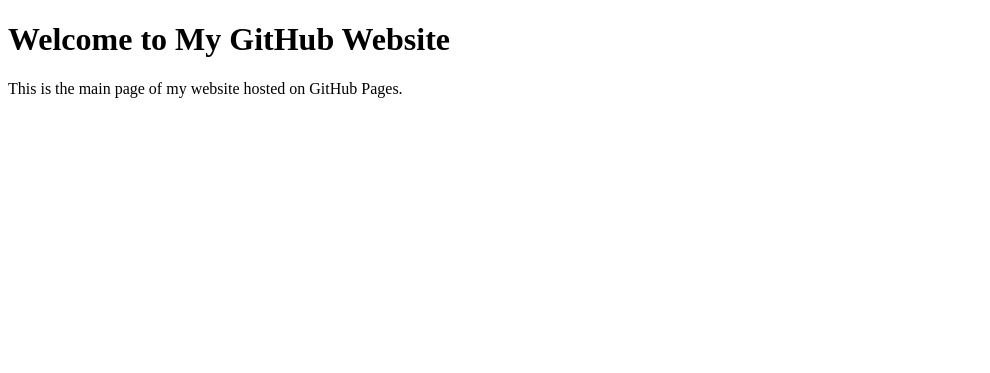
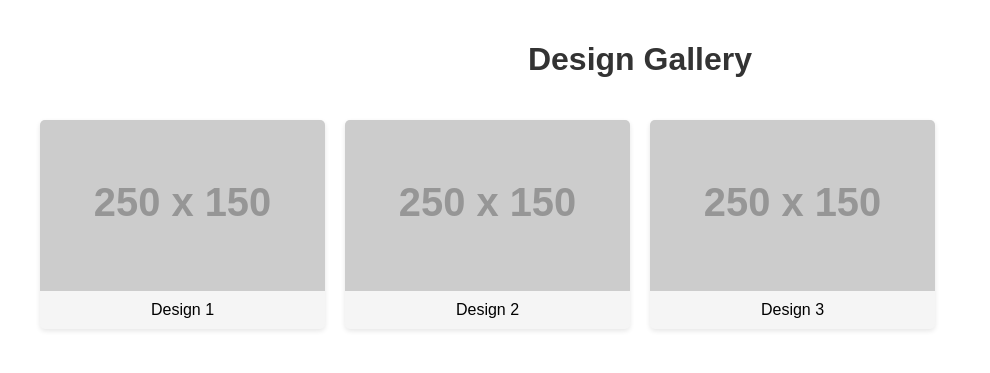
Before and after one commit to shse13/cadavre_exquis_exhibition, a plain HTML site: page index.html in a window 1280 px wide. Shown: the whole page, without its empty margins (0-990 px from the left). Drawn offline with Linux system fonts and the light colour scheme; placeholder pictures from the web are drawn by us.

Commit message:
Added galery layout

```diff
--- a/index.html
+++ b/index.html
@@ -3,10 +3,68 @@
 <head>
     <meta charset="UTF-8">
     <meta name="viewport" content="width=device-width, initial-scale=1.0">
-    <title>Your Website Title</title>
+    <title>Design Gallery</title>
+    <style>
+        body {
+            font-family: Arial, sans-serif;
+            background-color: #ffffff;
+            margin: 0;
+            padding: 0;
+        }
+        .container {
+            max-width: 1200px;
+            margin: 0 auto;
+            padding: 20px;
+        }
+        h1 {
+            text-align: center;
+            color: #333;
+        }
+        .gallery {
+            display: grid;
+            grid-template-columns: repeat(auto-fill, minmax(250px, 1fr));
+            grid-gap: 20px;
+            padding: 20px 0;
+        }
+        .gallery-item {
+            background-color: #f5f5f5;
+            border-radius: 5px;
+            overflow: hidden;
+            box-shadow: 0 2px 5px rgba(0,0,0,0.1);
+            transition: transform 0.3s ease;
+        }
+        .gallery-item:hover {
+            transform: translateY(-5px);
+        }
+        .gallery-item img {
+            width: 100%;
+            height: auto;
+            display: block;
+        }
+        .gallery-item .caption {
+            padding: 10px;
+            text-align: center;
+        }
+    </style>
 </head>
 <body>
-    <h1>Welcome to My GitHub Website</h1>
-    <p>This is the main page of my website hosted on GitHub Pages.</p>
+    <div class="container">
+        <h1>Design Gallery</h1>
+        <div class="gallery">
+            <div class="gallery-item">
+                <img src="https://via.placeholder.com/250x150" alt="Design 1">
+                <div class="caption">Design 1</div>
+            </div>
+            <div class="gallery-item">
+                <img src="https://via.placeholder.com/250x150" alt="Design 2">
+                <div class="caption">Design 2</div>
+            </div>
+            <div class="gallery-item">
+                <img src="https://via.placeholder.com/250x150" alt="Design 3">
+                <div class="caption">Design 3</div>
+            </div>
+            <!-- Add more gallery items as needed -->
+        </div>
+    </div>
 </body>
 </html>
```
